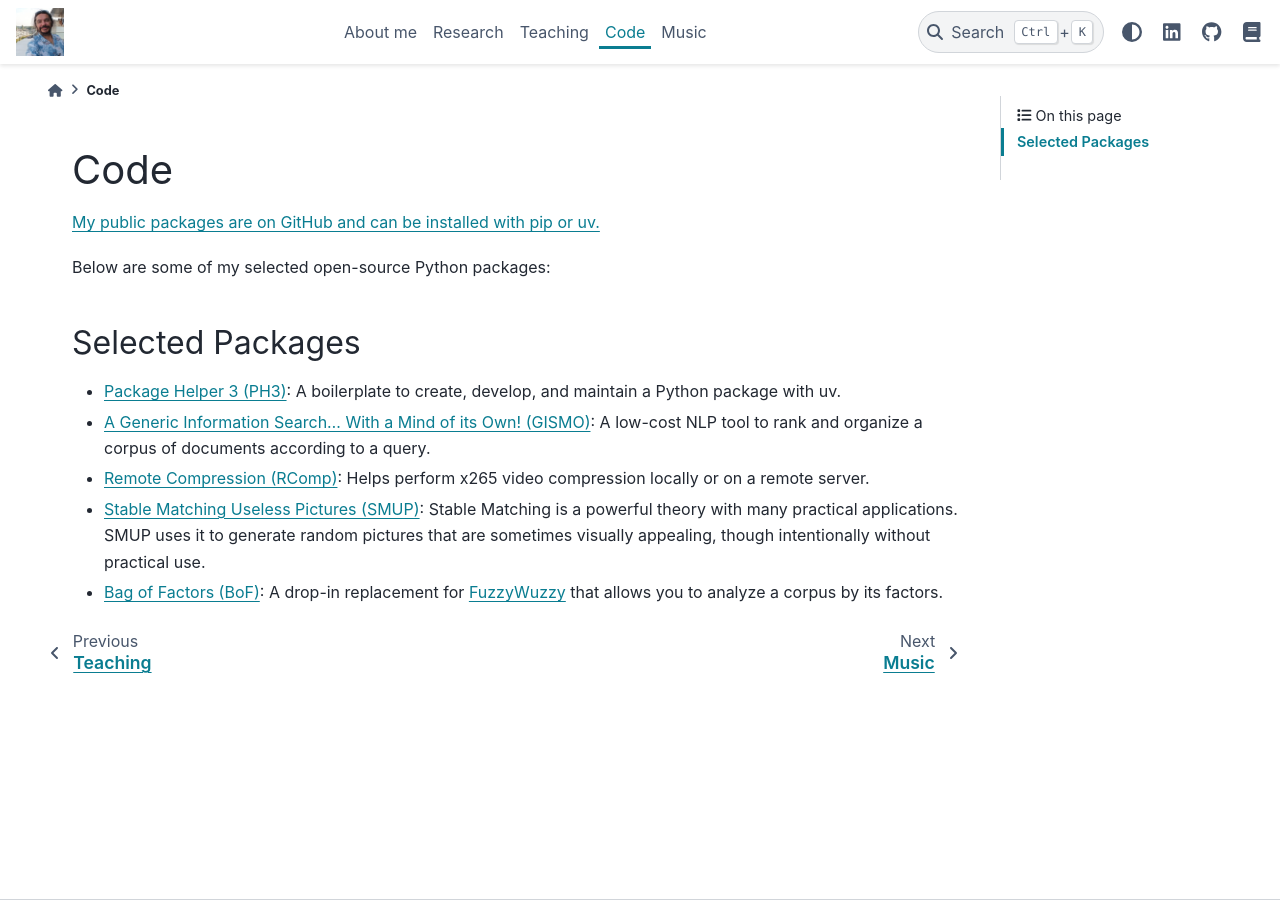
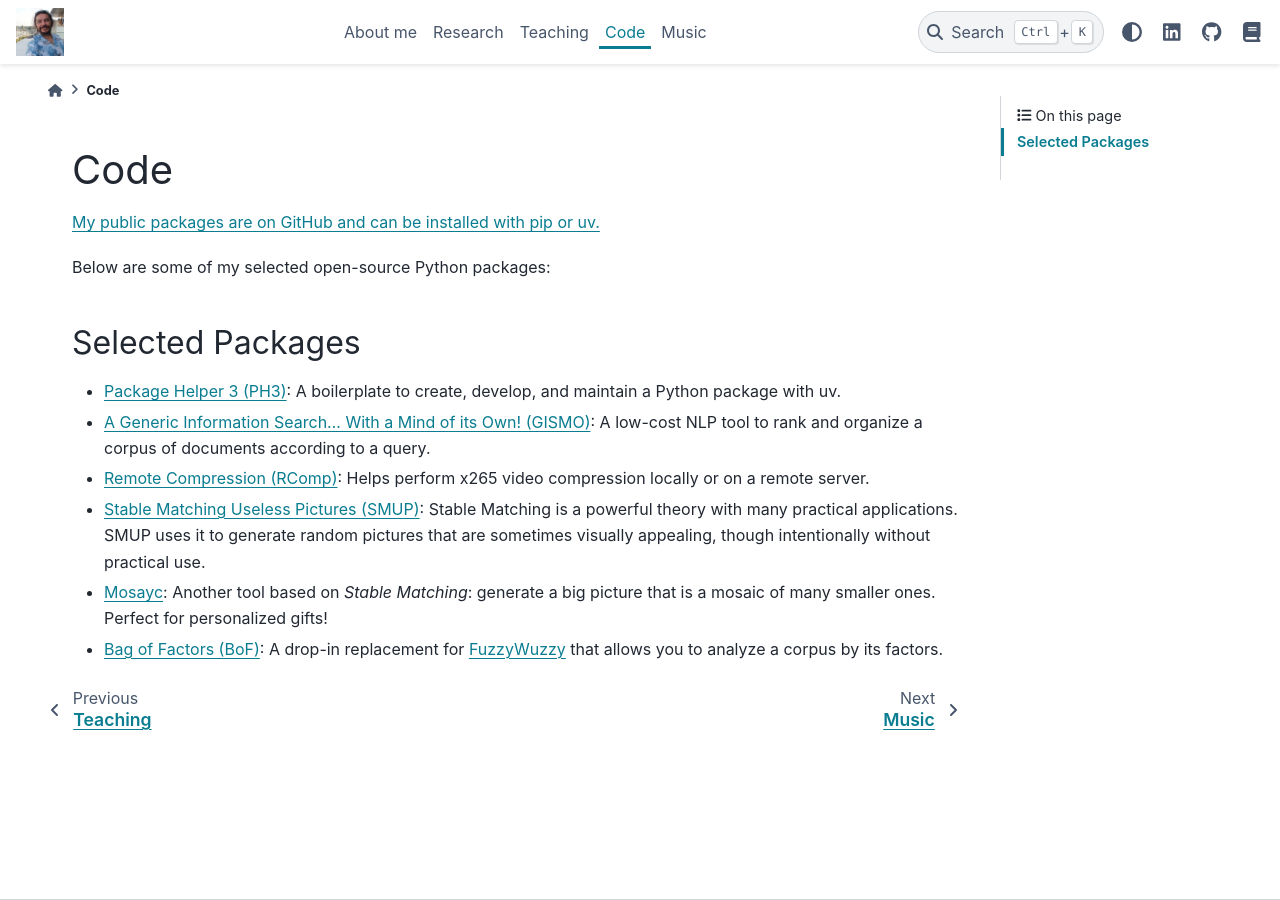
Before and after one commit to balouf/balouf.github.io, a Sphinx documentation site: the page built from docs/code.md, in a window 1280 px wide. Built offline with Sphinx 7.4.7 and the PyData theme 0.15.4, drawn with Linux system fonts in a browser that asks for light colours; the version number is read from the project's files by our own code.

Commit message:
Include Mosaic.

```diff
--- a/docs/code.md
+++ b/docs/code.md
@@ -10,4 +10,5 @@ Below are some of my selected open-source Python packages:
 * [A Generic Information Search... With a Mind of its Own! (GISMO)](https://balouf.github.io/gismo/): A low-cost NLP tool to rank and organize a corpus of documents according to a query.
 * [Remote Compression (RComp)](https://balouf.github.io/remote-compression/): Helps perform x265 video compression locally or on a remote server.
 * [Stable Matching Useless Pictures (SMUP)](https://balouf.github.io/smup/): Stable Matching is a powerful theory with many practical applications. SMUP uses it to generate random pictures that are sometimes visually appealing, though intentionally without practical use.
+* [Mosayc](https://balouf.github.io/mosayc/): Another tool based on *Stable Matching*: generate a big picture that is a mosaic of many smaller ones. Perfect for personalized gifts!
 * [Bag of Factors (BoF)](https://balouf.github.io/bof/): A drop-in replacement for [FuzzyWuzzy](https://github.com/seatgeek/fuzzywuzzy) that allows you to analyze a corpus by its factors.
```
